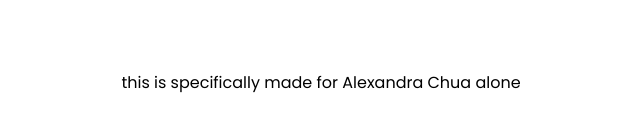
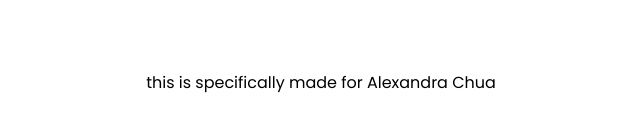
Before and after one commit to Shiroean/ceelinchuables, a plain HTML site: page index.html in a window 1280 px wide. Shown: the part 643-774 px from the top of the page, without its empty margins (319-959 px from the left). Drawn offline with Linux system fonts and the light colour scheme.

Commit message:
Update index.html

```diff
--- a/index.html
+++ b/index.html
@@ -73,7 +73,7 @@
 				</div>
 
 				<div class="fff">
-				<p>this is specifically made for Alexandra Chua alone</p>
+				<p>this is specifically made for Alexandra Chua</p>
 				</div>
 
 				<script src="proposalv2.js"></script>
```
